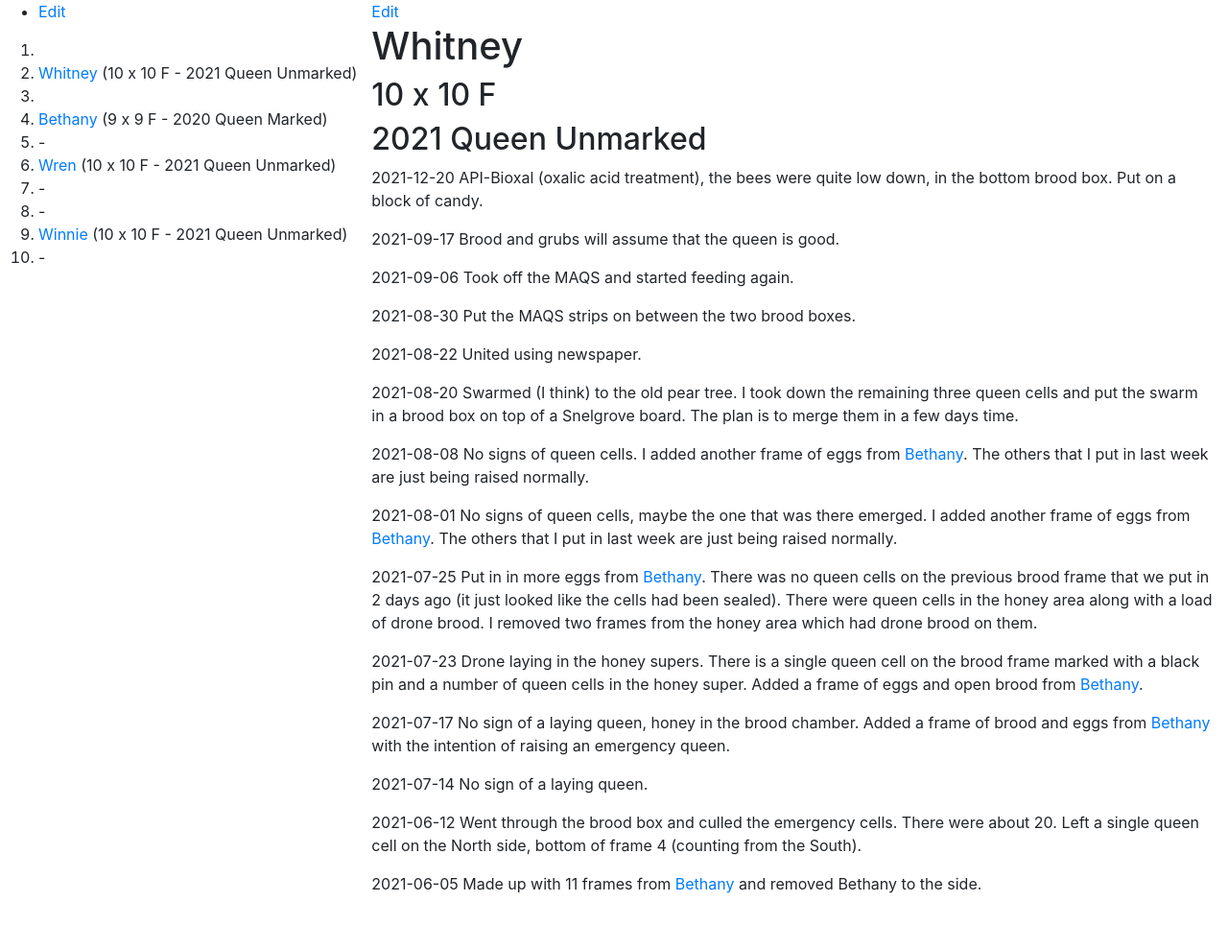
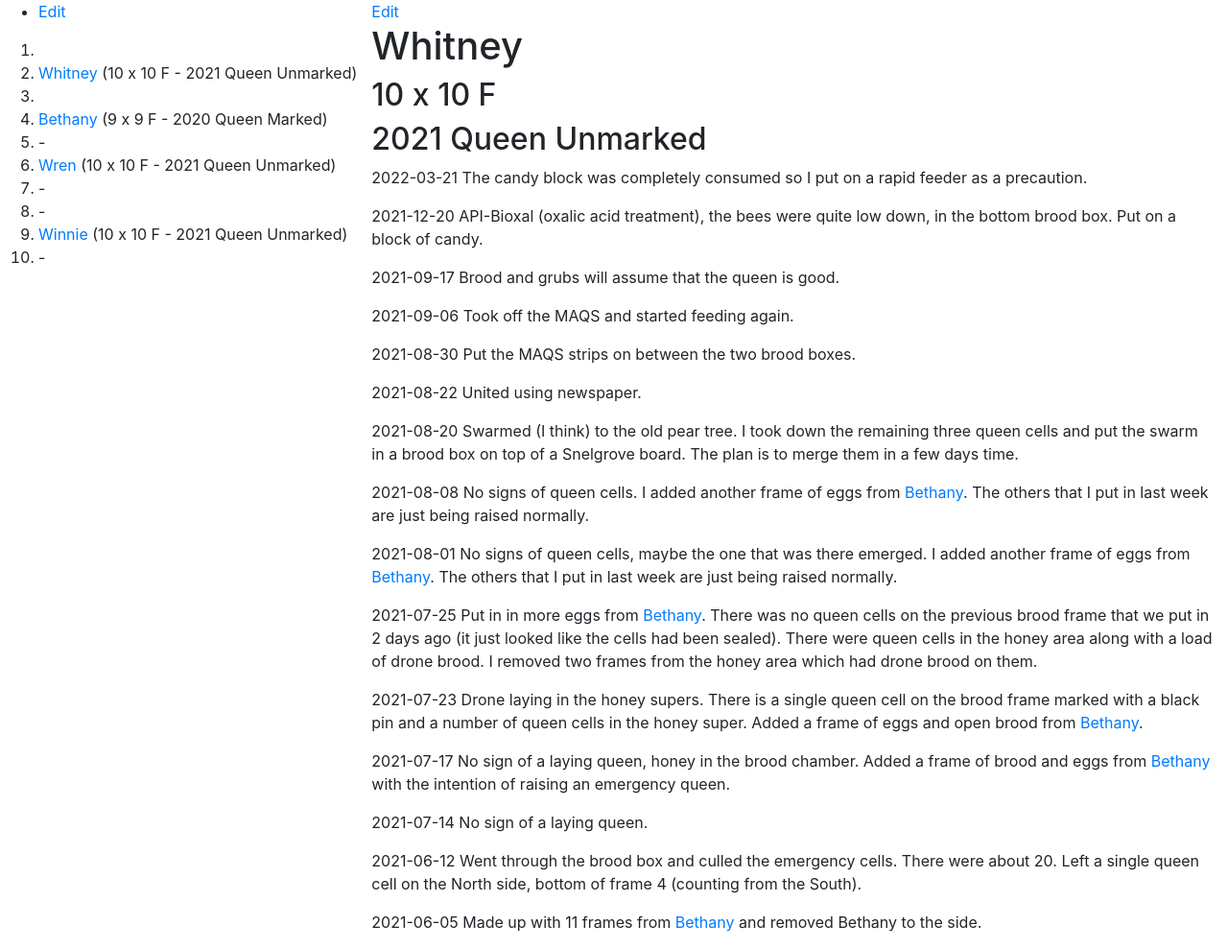
Before and after one commit to joejcollins/rhapsody-angel, a Jekyll site: the page built from queens/2021-whitney.md, in a window 1280 px wide. Shown: the whole page at 96% size. Built offline with Jekyll 4.4.1, drawn with Linux system fonts in a browser that asks for light colours; our own code applies the rules of GitHub Pages for plain Markdown files; before the commit the page ends 949 px from its top, so only the background shows below that.

Commit message:
Update 2021-whitney.md

```diff
--- a/queens/2021-whitney.md
+++ b/queens/2021-whitney.md
@@ -3,6 +3,8 @@
 ## 10 x 10 F
 
 ## 2021 Queen Unmarked
+
+2022-03-21 The candy block was completely consumed so I put on a rapid feeder as a precaution.
 
 2021-12-20 API-Bioxal (oxalic acid treatment), the bees were quite low down, in the bottom brood box.  Put on a block of candy.
 
```
